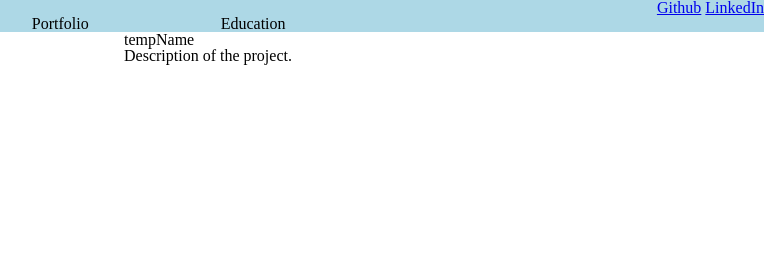
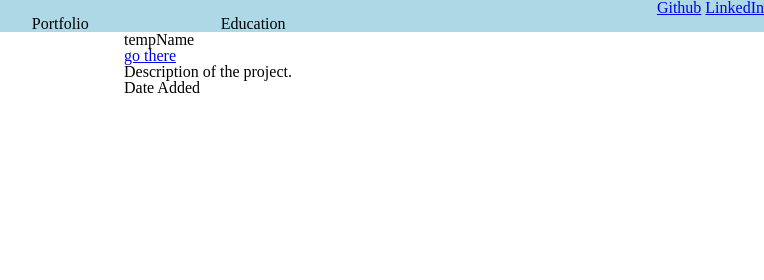
Before and after one commit to DBlint/portfolio, a plain HTML site: page index.html in a window 1280 px wide. Shown: the top 280 px of the page, 516-1280 px from the left. Drawn offline with nearby package versions, Linux system fonts and the light colour scheme.

Commit message:
added array of projects using constructor

```diff
--- a/app.js
+++ b/app.js
@@ -20,3 +20,5 @@ function Project(name, link, description){
 
   }
 }
+
+var projects = [new Project('Bus Mall', 'https://rjb888.github.io/bus-mall/', 'Market research site for the Bus Mall'), new Project('HomeFit', 'https://famavott.github.io/Home-Workout-Generator/index.html','HomeFit is a web app I helped develop which was designed to allow a user to have a personalized workout generated for them based on their desired results.'), new Project('Salmon Cookies', 'https://rjb888.github.io/cookie-stand/','This was a site designed to help an entrapreneur manage his Salmon Cookie shops')];
--- a/index.html
+++ b/index.html
@@ -29,8 +29,9 @@
   <div class="content">
     <section class="template">
       <h2 class="name">tempName</h2>
-      <a href="#" class="link"></a>
+      <a href="#" class="link">go there</a>
       <p class="description">Description of the project.</p>
+      <p class="date">Date Added</p>
     </section>
   </div>
   </body>
```
